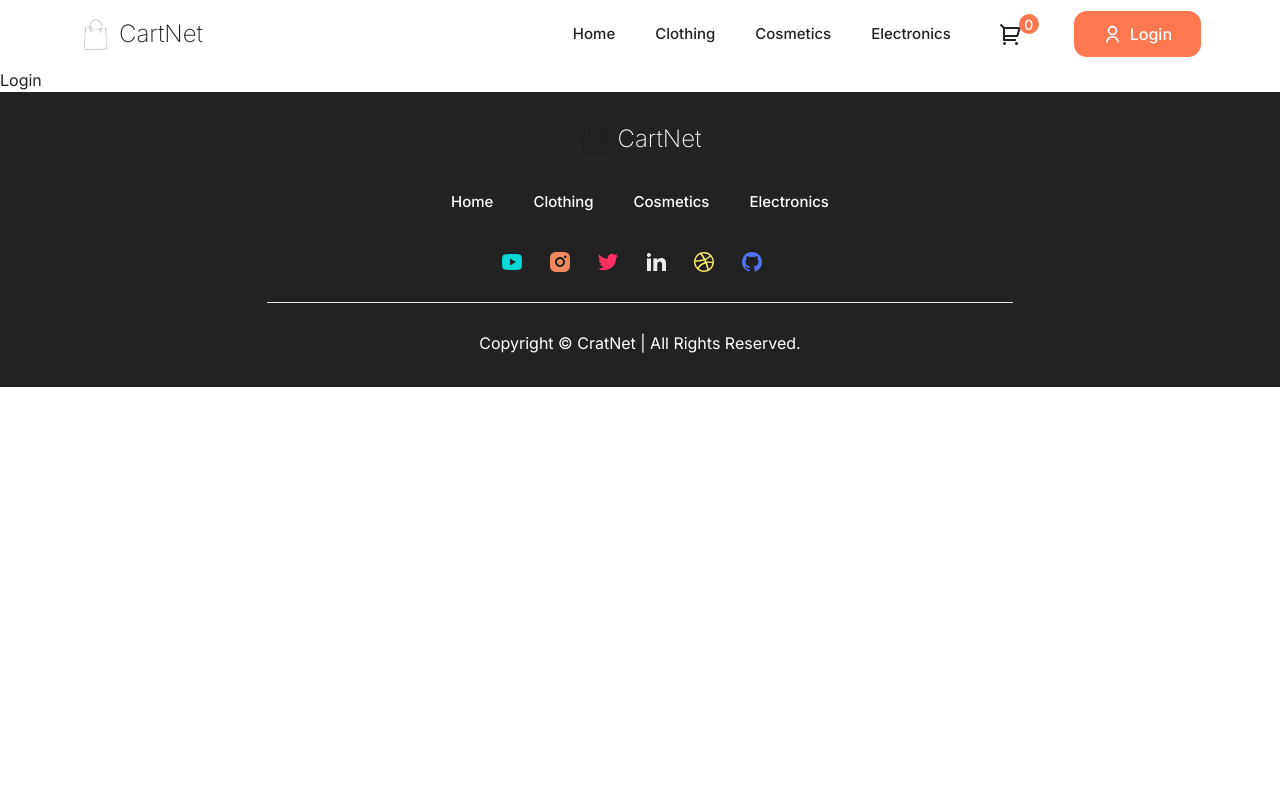
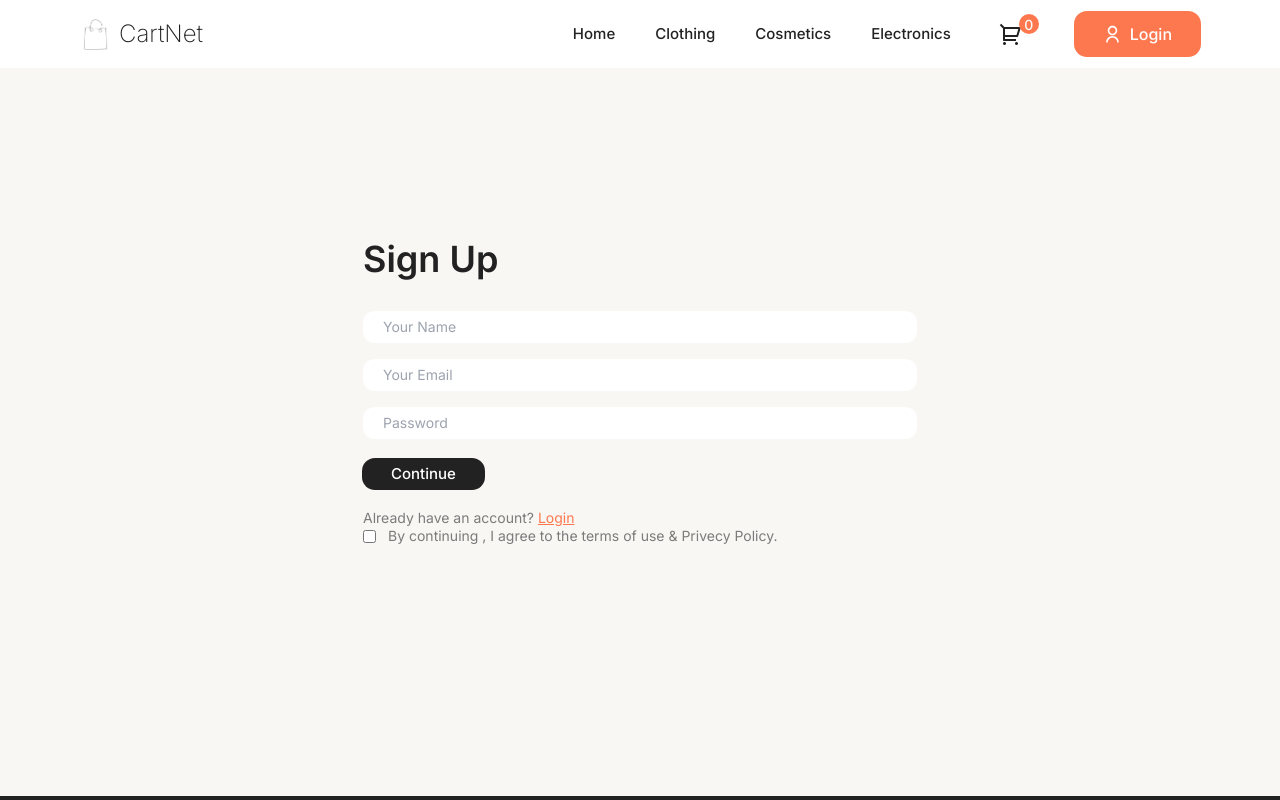
Before and after one commit to Miran-Ahmad/cartNet-ecommerce, a React (Vite) app in the folder frontend/: page /login in a window 1280 px wide. Shown: the top 800 px of the page. Built offline with nearby package versions, Linux system fonts and the light colour scheme; a web font is replaced by a local one.

Commit message:
login pages

```diff
--- a/frontend/src/components/Header.jsx
+++ b/frontend/src/components/Header.jsx
@@ -77,7 +77,7 @@ const Header = () => {
                 </span>
               </NavLink>
               <NavLink
-                to={"/"}
+                to={"/login"}
                 className={
                   "btn-secondary flexCenter gap-x-2 medium-16 rounded-xl"
                 }
--- a/frontend/src/pages/Login.jsx
+++ b/frontend/src/pages/Login.jsx
@@ -1,9 +1,46 @@
-import React from 'react'
+import React, { useState } from "react";
 
 const Login = () => {
+  const [state, setState] = useState("Sign Up");
+
   return (
-    <div>Login</div>
-  )
-}
+    <section className="max-padd-container flexCenter flex-col pt-32 bg-primary">
+      <div className="w-full max-w-[666px] h-[600px] bg-primary m-auto px-14 py-10 rounded-md">
+        <h3 className="h3">{state}</h3>
+        <div className="flex flex-col gap-4 mt-7">
+          {state === "Sign Up" ? (
+            <input
+              name="username"
+              type="text"
+              placeholder="Your Name"
+              className="h-8 w-full pl-5 bg-white outline-none rounded-xl text-sm"
+            />
+          ) : (
+            ""
+          )}
+          <input
+            name="email"
+            type="email"
+            placeholder="Your Email"
+            className="h-8 w-full pl-5 bg-white outline-none rounded-xl text-sm"
+          />
+          <input
+            name="password"
+            type="password"
+            placeholder="Password"
+            className="h-8 w-full pl-5 bg-white outline-none rounded-xl text-sm"
+          />
+        </div>
+        <button className="btn-dark rounded-xl my-5 !py-1">Continue</button>
+        {state === "Sign Up" ? <p>Already have an account? <span onClick={()=>{setState("Login")}} className="text-secondary underline cursor-pointer">Login</span></p> : <p>Create an account? <span onClick={()=>{setState("Sign Up")}} className="text-secondary underline cursor-pointer">Click here</span></p>}
 
-export default Login
+        <div className="flexStart tm-6 gap-3">
+          <input type="checkbox" name="" id="" />
+          <p>By continuing , I agree to the terms of use & Privecy Policy.</p>
+        </div>
+      </div>
+    </section>
+  );
+};
+
+export default Login;
```
